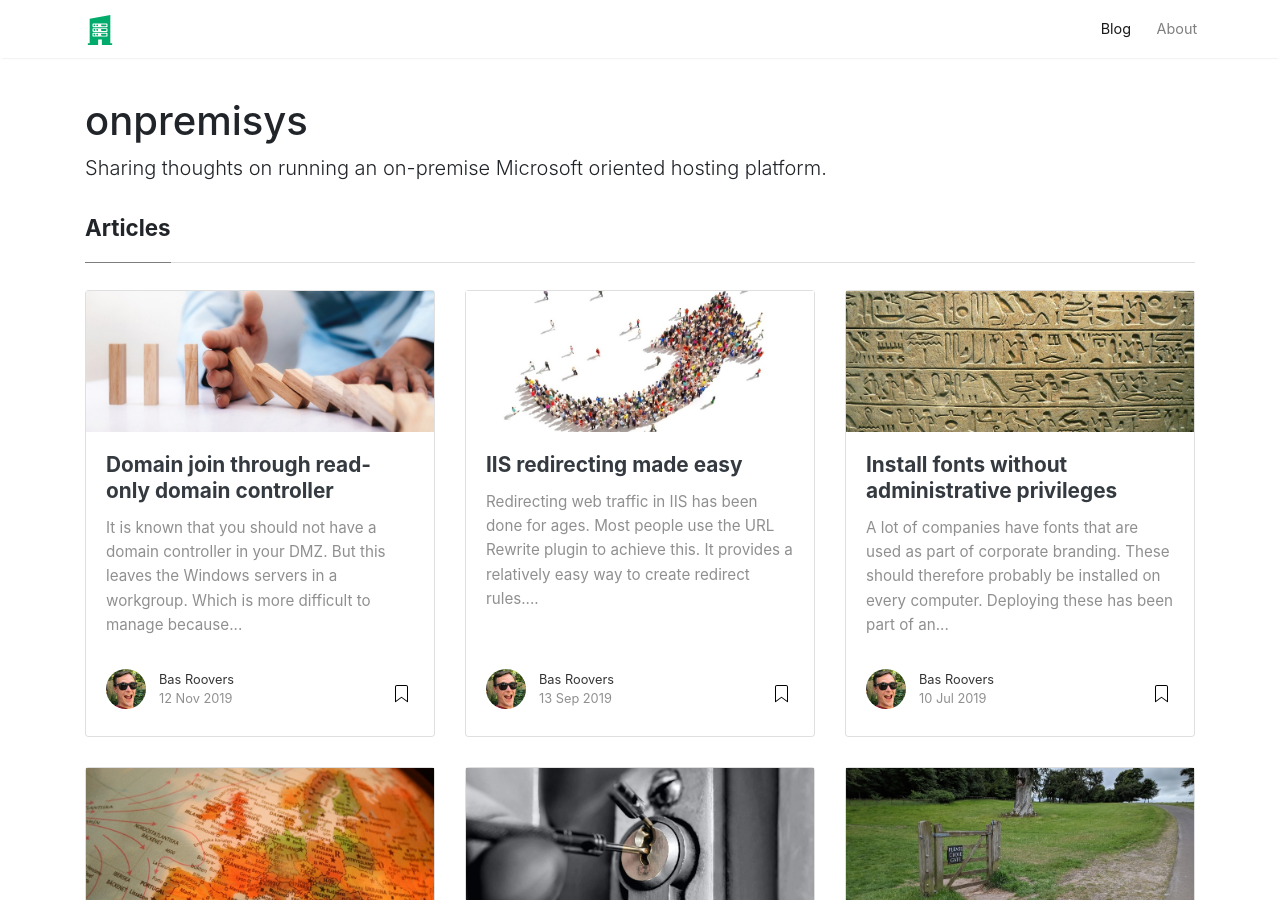
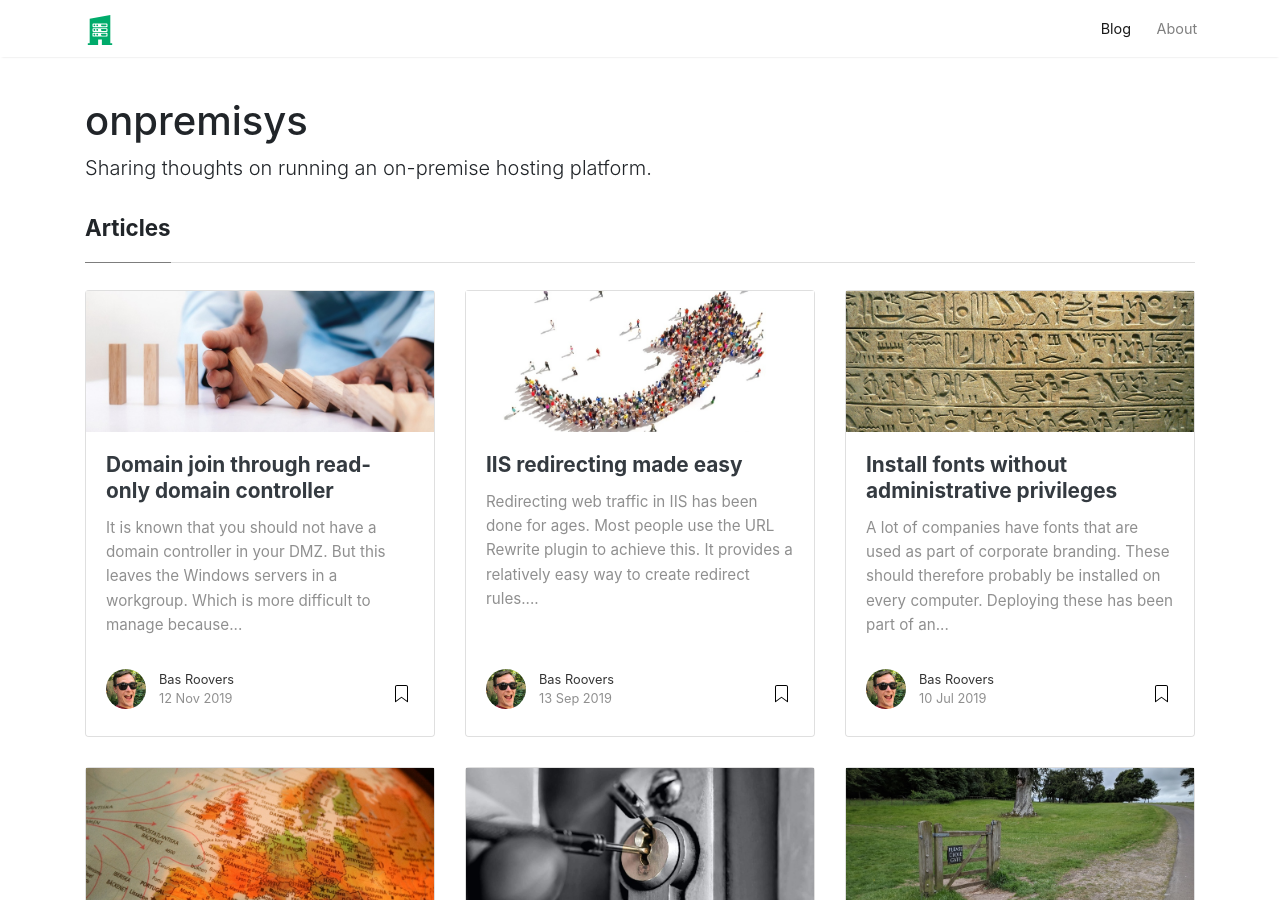
Before and after one commit to onpremisys/onpremisys.github.io, a Jekyll site: the page built from index.html, in a window 1280 px wide and 900 px high. Built offline with Jekyll 4.4.1, drawn with Linux system fonts in a browser that asks for light colours; nearby versions of some CDN libraries; the list of posts is cut into pages by our own code.

Commit message:
Changed description since we do more than only Microsoft

```diff
--- a/_config.yml
+++ b/_config.yml
@@ -1,7 +1,7 @@
 # Site
 name: "onpremisys"
 title: "onpremisys"
-description: "Sharing thoughts on running an on-premise Microsoft oriented hosting platform."
+description: "Sharing thoughts on running an on-premise hosting platform."
 logo: 'assets/images/logo/onpremisys.svg'
 favicon: 'assets/images/logo/onpremisys.png'
 baseurl: ''
```
